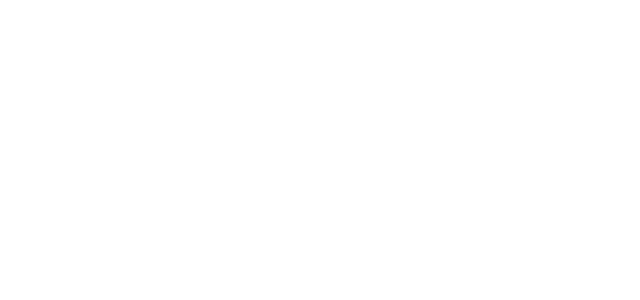
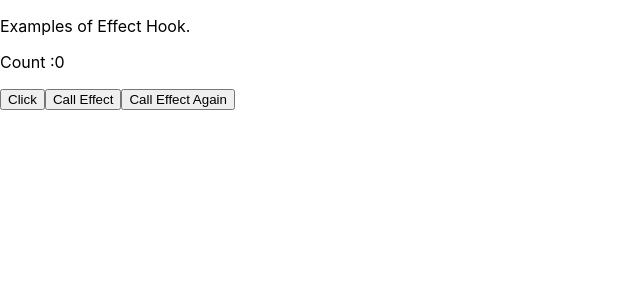
Before and after one commit to singh-sumit/ReactJs-Learn, a React (Create React App) app in the folder react-app-jmbo/: page /effectHook in a window 1280 px wide. Shown: the top 300 px of the page, without its empty margins (0-640 px from the left). Built offline with nearby package versions, Linux system fonts and the light colour scheme.

Commit message:
used useEffect in hooks

```diff
--- a/react-app-jmbo/src/router.js
+++ b/react-app-jmbo/src/router.js
@@ -10,6 +10,7 @@
 import MySecondHook from "./week-3/react-hook/secondReactHook";
 import ThirdHook from "./week-3/react-hook/thirdReactHook";
 import UserProfile from "./week-3/react-hook/userProfile";
+import EffectHook from "./week-3/react-hook/effectHook";
 
 export default function RouteApp() {
   return (
@@ -32,6 +33,9 @@
           <Route path="/user">
             <UserProfile />
           </Route>
+          <Route path="/effectHook">
+            <EffectHook />
+          </Route>
         </Switch>
     </Router>
   );
--- /dev/null
+++ b/react-app-jmbo/src/week-3/react-hook/effectHook.js
@@ -0,0 +1,22 @@
+import React, { useEffect, useState } from 'react';
+
+export default function EffectHook(){
+
+    const [count,setCount] = useState(0);
+    const [isCalled, setIsCalled] = useState(false);
+    const [isCalledAgain, setIsCalledAgain] = useState(false);
+
+    // using useEffect
+    useEffect(()=>{
+        console.log('This is use effect hook');
+    },[isCalled,isCalledAgain]);
+    return(
+        <div>
+            <p>Examples of Effect Hook.</p>
+            <p>Count :{count}</p>
+            <button onClick={()=>setCount(count+1)}>Click</button>
+            <button onClick={()=>setIsCalled(true)}>Call Effect</button>
+            <button onClick={()=>setIsCalledAgain(true)}>Call Effect Again</button>
+        </div>
+    )
+}
```
Also changed, not shown: 1 other file (tests, documents, lock files or other folders).
